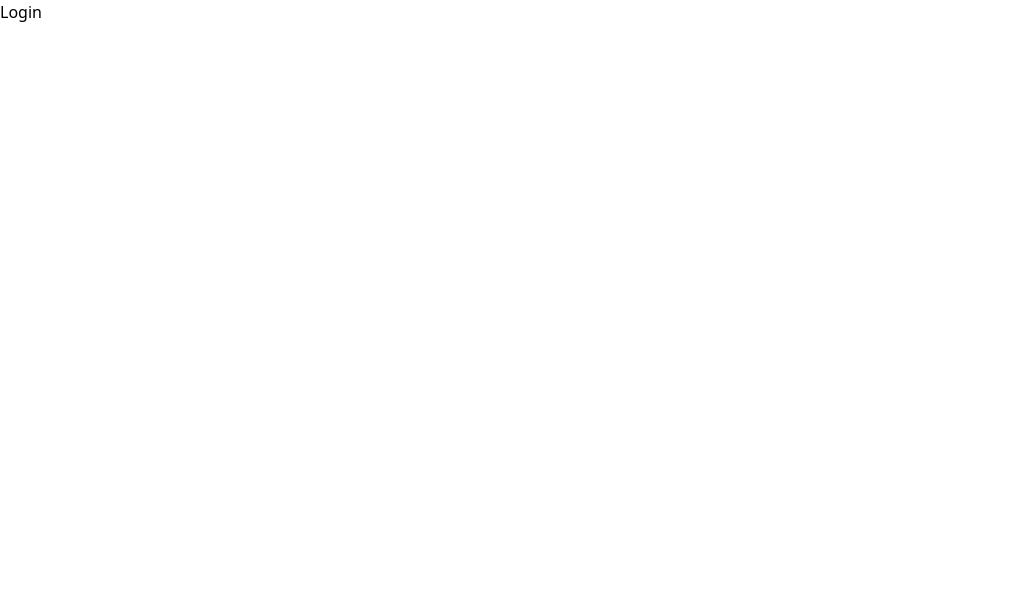
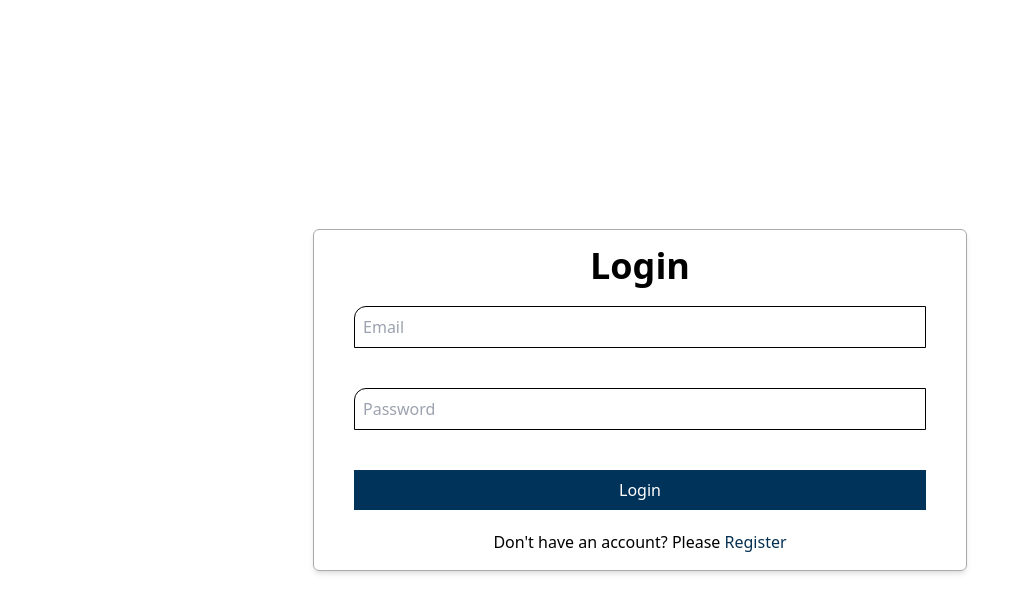
Before and after one commit to mohdbinharun56/hands-on-volunteering-platform, a React (Vite) app in the folder frontend/: page /login in a window 1280 px wide. Shown: the top 612 px of the page, without its empty margins (0-1029 px from the left). Built offline with nearby package versions, Linux system fonts and the light colour scheme.

Commit message:
[Frontend]: implementing the login pages and also using the fetch api to call the login from the server and successfully login

```diff
--- a/frontend/package.json
+++ b/frontend/package.json
@@ -15,6 +15,7 @@
     "match-sorter": "^8.0.0",
     "react": "^19.0.0",
     "react-dom": "^19.0.0",
+    "react-hook-form": "^7.54.2",
     "react-router-dom": "^7.3.0",
     "sort-by": "^1.2.0"
   },
--- a/frontend/src/App.jsx
+++ b/frontend/src/App.jsx
@@ -3,9 +3,11 @@ import { Outlet } from "react-router-dom"
 function App() {
 
   return (
-    <>
-      <Outlet></Outlet>
-    </>
+    <div className="flex flex-col min-h-screen">
+      <div className="max-w-7xl mx-auto flex-grow flex justify-center items-center">
+        <Outlet></Outlet>
+      </div>
+    </div>
   )
 }
 
--- a/frontend/src/pages/Authentication/Login.jsx
+++ b/frontend/src/pages/Authentication/Login.jsx
@@ -1,8 +1,49 @@
+import { useState } from "react";
+import { useForm } from "react-hook-form";
+import { Link } from "react-router-dom";
 
 const Login = () => {
+    const [error,setError] = useState("");
+
+    const { register, handleSubmit, formState: { errors } } = useForm();
+    const handleLogin = (data) => {
+        // console.log(data);
+        fetch('http://localhost:5000/users/signin-user',{
+            method: "POST",
+            headers: {'content-type': 'application/json'},
+            body: JSON.stringify(data)
+        })
+        .then(res=>res.json())
+        .then(data=>console.log(data.data.token))
+        .catch(error=>console.log("Error is: ",error.message))
+    }
     return (
         <div>
-            <h1>Login</h1>
+            <div>
+                <div className="space-y-5 mx-auto md:shadow-md border border-[#ABABAB] rounded-md px-10 py-4">
+                    <h1 className="text-xl md:text-4xl font-bold text-center">Login</h1>
+                    <form className="space-y-10" onSubmit={handleSubmit(handleLogin)}>
+                        <input type="email"
+                            placeholder="Email"
+                            {...register("email", { required: true })}
+                            className="w-full text-base font-medium outline-none border border-black p-2 rounded-ss-xl"
+                        />
+                        {errors.email && <span className="text-red-500">This field is required.</span>}
+
+                        <input type="password"
+                            placeholder="Password"
+                            {...register('password', { required: true })}
+                            className="w-full text-base font-medium outline-none border border-black p-2 rounded-ss-xl"
+                        />
+
+                        {errors.password && <span className="text-red-500">This field is required.</span>}
+                        {error && <span className="text-red-500">{error}</span>}
+
+                        <input type="submit" value="Login" className="bg-[#00335A] text-white py-2 px-4 font-medium w-full text-base cursor-pointer hover:bg-[#063051]" />
+                    </form>
+                    <p className="text-center text-base font-medium mt-4">Don't have an account? Please <Link to="/register" className="text-[#063051] hover:underline">Register</Link></p>
+                </div>
+            </div>
         </div>
     );
 };
--- /dev/null
+++ b/frontend/src/pages/Authentication/Signup.jsx
@@ -0,0 +1,10 @@
+
+const Signup = () => {
+    return (
+        <div>
+            <h1>Signup</h1>
+        </div>
+    );
+};
+
+export default Signup;
--- a/frontend/src/routes/routes.jsx
+++ b/frontend/src/routes/routes.jsx
@@ -2,6 +2,7 @@ import { createBrowserRouter } from "react-router-dom";
 import App from "../App";
 import Login from "../pages/Authentication/Login";
 import Home from "../pages/Home/Home";
+import Signup from "../pages/Authentication/Signup";
 
 const router = createBrowserRouter([
     {
@@ -15,6 +16,10 @@ const router = createBrowserRouter([
             {
                 path: '/login',
                 element: <Login></Login>
+            },
+            {
+                path: '/signup',
+                element: <Signup></Signup>
             }
         ]
     }
```
Also changed, not shown: 1 other file (tests, documents, lock files or other folders).
